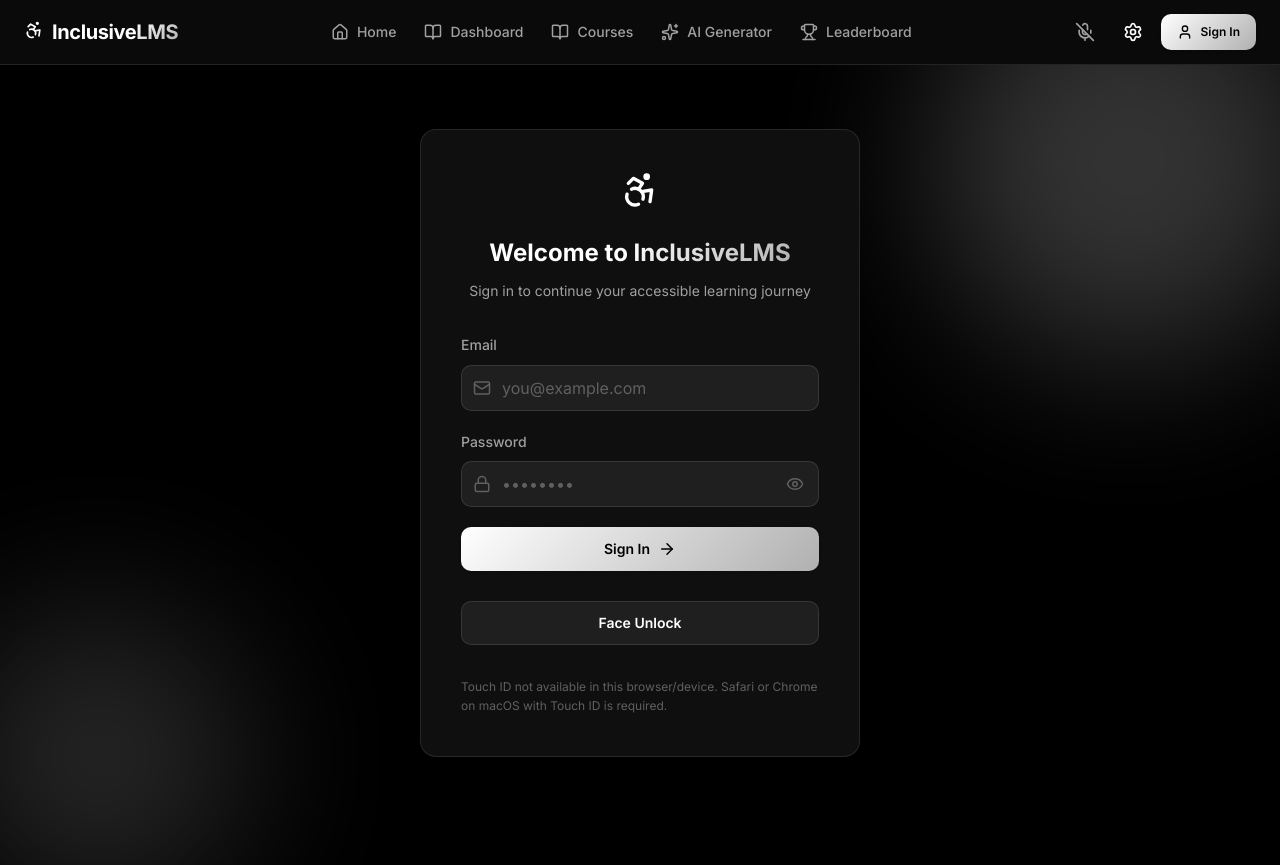
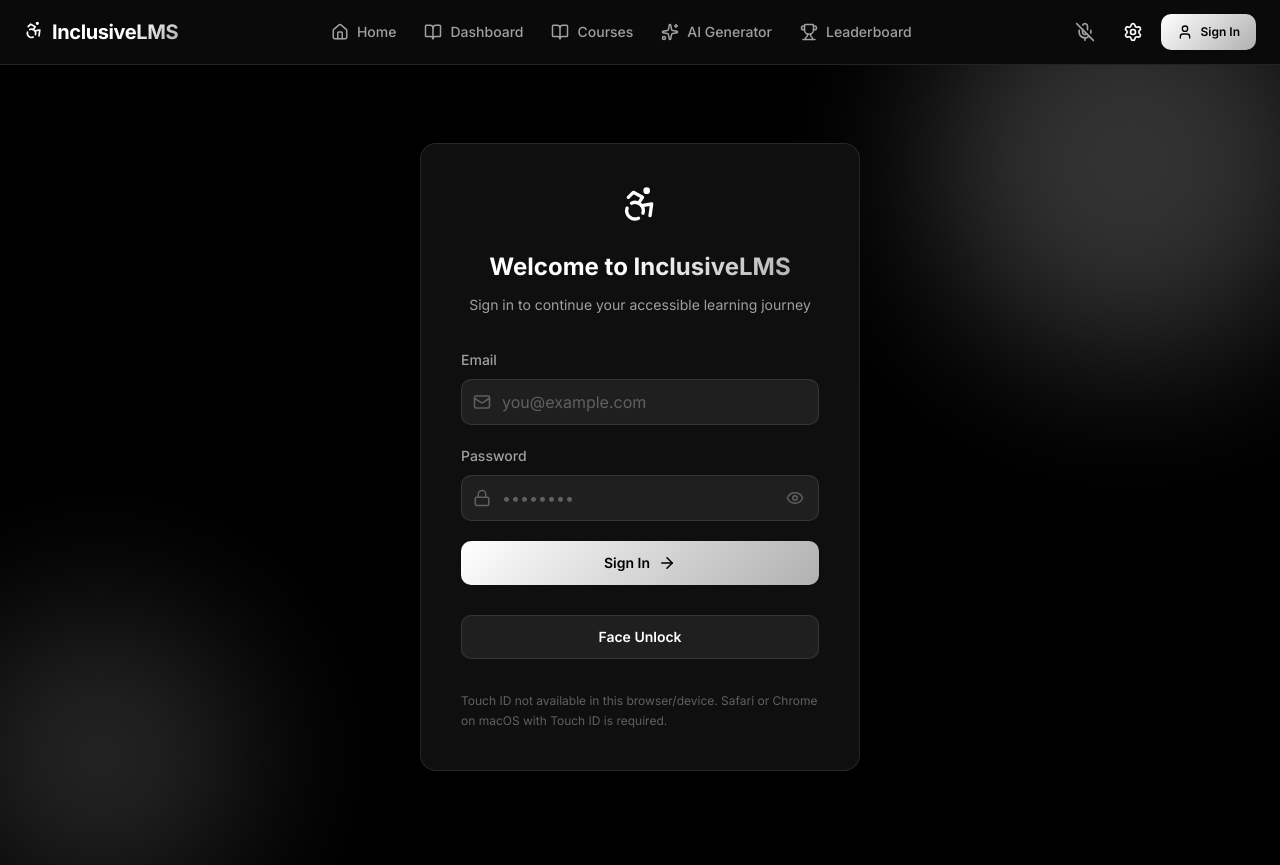
Before and after one commit to Harshithk951/LMS-Portal, a React (Vite) app: page /login in a window 1280 px wide. Built offline with nearby package versions, Linux system fonts and the light colour scheme.

Commit message:
chore: center login with CSS grid

```diff
--- a/src/pages/Login.css
+++ b/src/pages/Login.css
@@ -1,8 +1,7 @@
 .login-page {
     min-height: 100vh;
-    display: flex;
-    align-items: flex-start;
-    justify-content: center;
+    display: grid;
+    place-items: center;
     position: relative;
     padding: clamp(var(--space-5), 5vw, var(--space-10)) clamp(var(--space-4), 4vw, var(--space-8));
     overflow-y: auto;
@@ -141,7 +140,7 @@
 
 @media (max-height: 760px) {
     .login-page {
-        align-items: flex-start;
+        align-items: start;
         padding-top: var(--space-4);
         padding-bottom: var(--space-4);
     }
```
